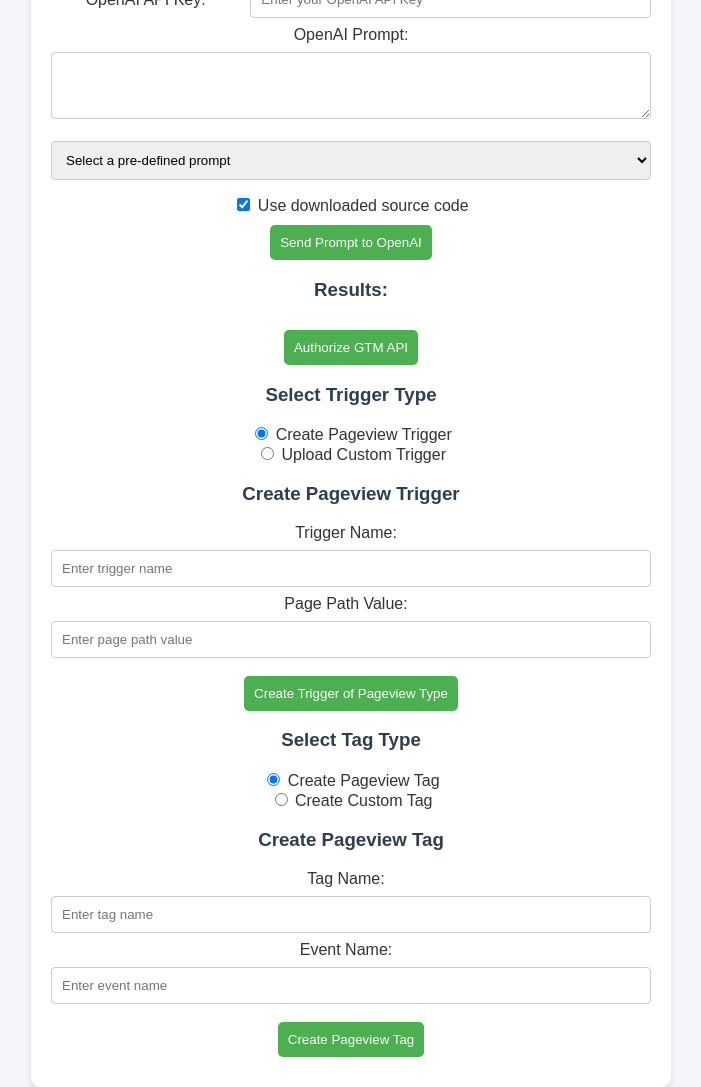
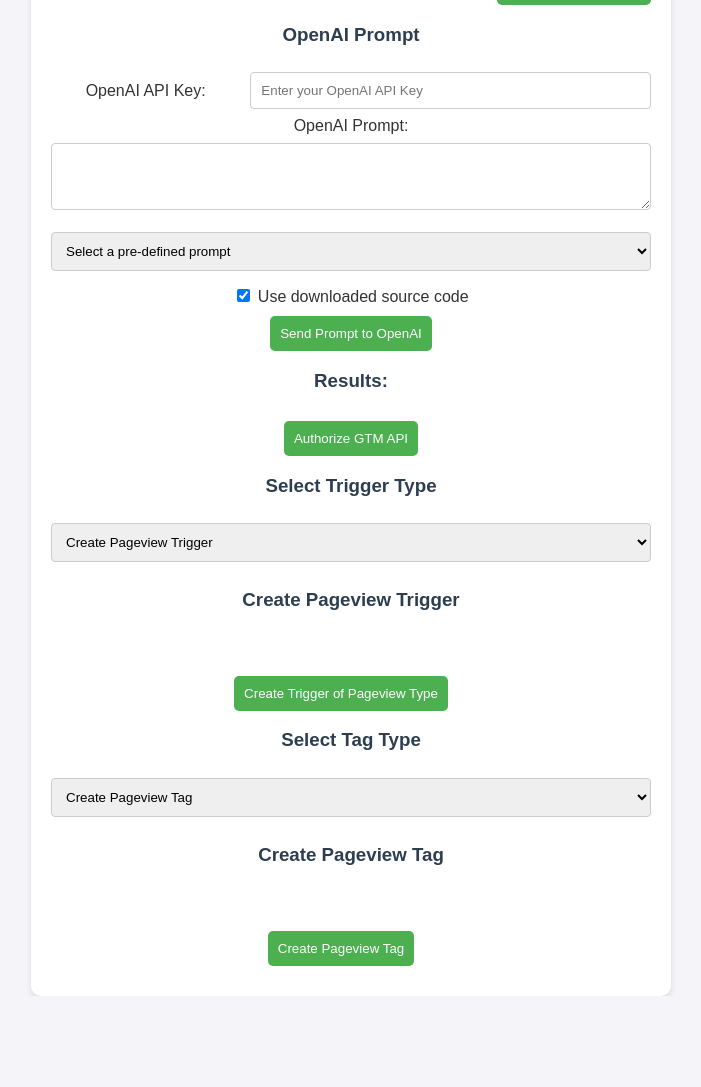
Before and after one commit to tegaihackathon/GTM, a plain HTML site: page index.html in a window 1280 px wide. Shown: the whole page, without its empty margins (289-990 px from the left). After the commit the page ends 996 px from the top, so only its background shows below. Drawn offline with Linux system fonts and the light colour scheme.

Commit message:
Update index.html

```diff
--- a/index.html
+++ b/index.html
@@ -84,28 +84,29 @@
         <h3>Results:</h3>
         <pre id="result"></pre>
         <div>
+            <!-- Authorization and Upload Buttons -->
             <button id="authBtn">Authorize GTM API</button>
             <button id="uploadTriggerBtn" style="display:none">Upload custom trigger.json</button>
             <button id="uploadTagBtn" style="display:none">Upload custom tag.json</button> <!-- Button for uploading tag -->
             <input type="file" id="triggerFileInput" style="display:none" accept="application/json"/>
             <input type="file" id="tagFileInput" style="display:none" accept="application/json"/> <!-- File input for tag -->
 
-            <!-- Option to select between creating a Pageview Trigger or Uploading Custom Trigger -->
+            <!-- Select to choose Trigger Type -->
             <div>
                 <h3>Select Trigger Type</h3>
-                <input type="radio" id="createPageviewTriggerOption" name="triggerType" value="pageview" checked />
-                <label for="createPageviewTriggerOption">Create Pageview Trigger</label><br/>
-                <input type="radio" id="uploadCustomTriggerOption" name="triggerType" value="customtrigger" />
-                <label for="uploadCustomTriggerOption">Upload Custom Trigger</label>
+                <select id="triggerTypeSelect">
+                    <option value="pageview">Create Pageview Trigger</option>
+                    <option value="customtrigger">Create Custom Trigger</option>
+                </select>
             </div>
 
             <!-- Form for Creating Pageview Trigger -->
             <div id="pageviewForm" style="display:block;">
                 <h3>Create Pageview Trigger</h3>
-                <label for="triggerName" style="flex: 1; margin-right: 10px;">Trigger Name:</label>
+                <label for="triggerName" style="flex: 1; margin-right: 10px;>Trigger Name:</label>
                 <input type="text" id="triggerName" placeholder="Enter trigger name" required />
                 <br/>
-                <label for="pagePathValue" style="flex: 1; margin-right: 10px;">Page Path Value:</label>
+                <label for="pagePathValue" style="flex: 1; margin-right: 10px;>Page Path Value:</label>
                 <input type="text" id="pagePathValue" placeholder="Enter page path value" required />
                 <br/>
                 <button id="createPageviewTriggerBtn">Create Trigger of Pageview Type</button>
@@ -117,22 +118,22 @@
                 <button id="uploadTriggerBtn">Upload Custom Trigger (in JSON format)</button>
             </div>
 
-            <!-- Option to select between creating a Pageview Tag or Uploading Custom Tag -->
+            <!-- Select to choose Tag Type -->
             <div>
                 <h3>Select Tag Type</h3>
-                <input type="radio" id="createPageviewTagOption" name="tagType" value="pageview" checked />
-                <label for="createPageviewTagOption" >Create Pageview Tag</label><br/>
-                <input type="radio" id="uploadCustomTagOption" name="tagType" value="customtag" />
-                <label for="uploadCustomTagOption">Create Custom Tag</label>
+                <select id="tagTypeSelect">
+                    <option value="pageview">Create Pageview Tag</option>
+                    <option value="customtag">Upload Custom Tag</option>
+                </select>
             </div>
 
             <!-- Form for Creating Pageview Tag -->
             <div id="pageviewTagForm" style="display:block;">
                 <h3>Create Pageview Tag</h3>
-                <label for="tagName"style="flex: 1; margin-right: 10px;">Tag Name:</label>
+                <label for="tagName" style="flex: 1; margin-right: 10px;>Tag Name:</label>
                 <input type="text" id="tagName" placeholder="Enter tag name" required />
                 <br/>
-                <label for="eventName" style="flex: 1; margin-right: 10px;">Event Name:</label>
+                <label for="eventName" style="flex: 1; margin-right: 10px;>Event Name:</label>
                 <input type="text" id="eventName" placeholder="Enter event name" required />
                 <br/>
                 <button id="createPageviewTagBtn">Create Pageview Tag</button>
@@ -445,9 +446,9 @@
     });
 
     // Step 8: Toggle between Pageview Trigger and Custom Trigger upload
-    document.querySelectorAll('input[name="triggerType"]').forEach((radio) => {
-        radio.addEventListener('change', () => {
-            if (document.getElementById('createPageviewTriggerOption').checked) {
+    document.getElementById('triggerTypeSelect').addEventListener('change', () => {
+        const selectedValue = document.getElementById('triggerTypeSelect').value;
+        if (selectedValue === 'pageview') {
             document.getElementById('pageviewForm').style.display = 'block';
             document.getElementById('customTriggerUploadForm').style.display = 'none';
         } else {
@@ -455,19 +456,17 @@
             document.getElementById('customTriggerUploadForm').style.display = 'block';
         }
     });
-    });
 
     // Step 9: Toggle between Pageview Tag and Custom Tag upload
-    document.querySelectorAll('input[name="tagType"]').forEach((radio) => {
-        radio.addEventListener('change', () => {
-            if (document.getElementById('createPageviewTagOption').checked) {
+    document.getElementById('tagTypeSelect').addEventListener('change', () => {
+        const selectedValue = document.getElementById('tagTypeSelect').value;
+        if (selectedValue === 'pageview') {
             document.getElementById('pageviewTagForm').style.display = 'block';
             document.getElementById('customTagUploadForm').style.display = 'none';
         } else {
             document.getElementById('pageviewTagForm').style.display = 'none';
             document.getElementById('customTagUploadForm').style.display = 'block';
         }
-        });
     });
 
     // Step 10: Event listener for the authorize button
```
Lines whose indentation alone changed are shown as unchanged.
